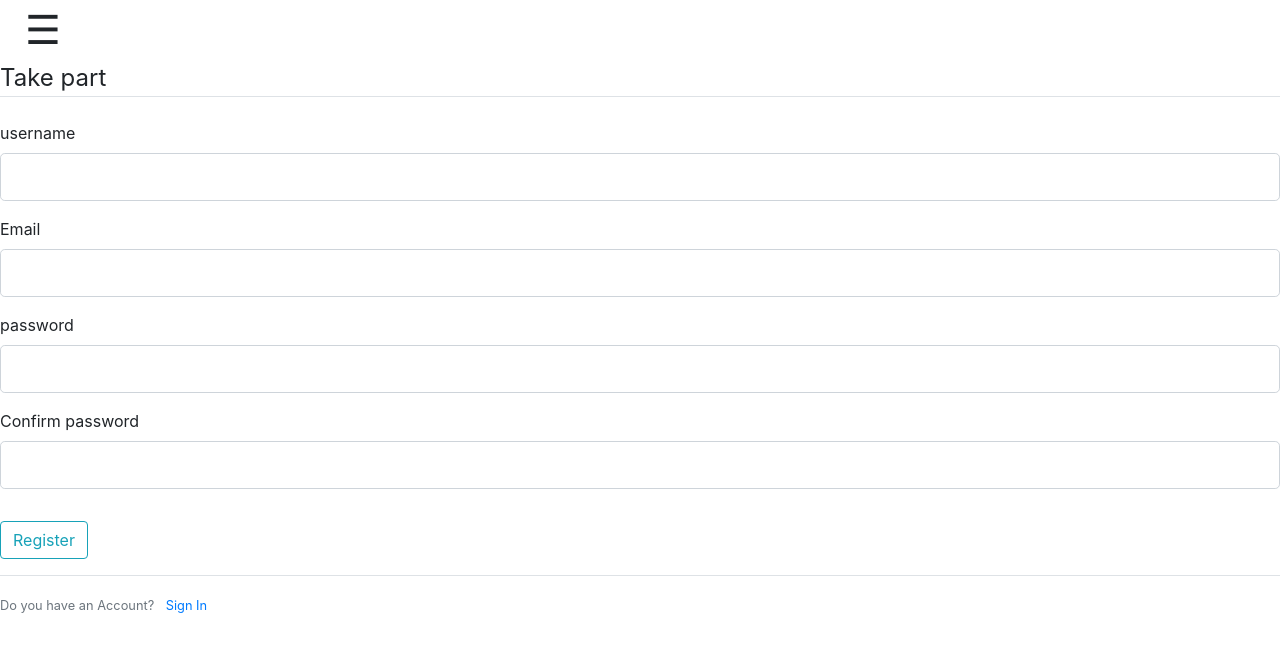
After one commit to cachimiro/travel-company, a Flask app: page /register in a window 1280 px wide. The commit adds this page. Shown: the top 652 px of the page. Run offline with Flask 2, Linux system fonts and the light colour scheme; parts of the project's set-up code (start-up, migrations or seed data) failed here and were passed over; some libraries are stand-ins or nearby versions.

Commit message:
adding login and sql data base

```diff
--- a/app.py
+++ b/app.py
@@ -1,22 +1,102 @@
 import os
-from flask import Flask, render_template, redirect, request, url_for
+from flask import Flask, render_template, redirect, request, url_for, flash
 from flask_pymongo import PyMongo
+from flask_sqlalchemy import SQLAlchemy
 from bson.objectid import ObjectId
 from werkzeug.utils import secure_filename
+from flask_bcrypt import Bcrypt
+from flask_wtf import FlaskForm
+from wtforms import StringField, PasswordField, SubmitField, BooleanField
+from wtforms.validators import DataRequired, Length, Email, EqualTo
 
 app = Flask(__name__)
 app.config["MONGO_DBNAME"] = 'travel'
 app.config["MONGO_URI"] = 'mongodb+srv://root:Johann@myfirstcluster-ugp0n.mongodb.net/travel?retryWrites=true&w=majority'
-
+bcrypt = Bcrypt(app)
 mongo = PyMongo(app)
 app.secret_key = "cachimiro"
+app.config['SQLAlCHEMY_DATABASE_URI'] = 'sqlite:///site.db'
+db = SQLAlchemy(app)
+# this class is for the storege od user
+# for my loging/ register system
+class user(db.Model):
+    id = db.Column(db.integer, primary_key=True)
+    username = db.Column(db.string(15), unique=True, nullable=False)
+    email = db.Column(db.string(100), unique=True, nullable=False)
+    image = db.Column(db.string(20), nullable=False, default='default.jpg')
+    password = db.Column(db.string(60), nullable=False)
+
+    def __repr__(self):
+        return f"User('{self.username}', '{self.email}', '{self.image}')"
+# class for for the registration form
+
+
+class registrationForm(FlaskForm):
+    username = StringField('username',
+                            validators=[DataRequired(), Length(min=1, max=15)])
+    email = StringField('Email',
+                         validators=[DataRequired(), Email()])
+    password = PasswordField('password',
+                              validators=[DataRequired()])
+    password_repeat = PasswordField('Confirm password',
+                                     validators=[DataRequired(), EqualTo('password')])
+    submit = SubmitField('Register')
+
+
+# class for login form
+
+class loginForm(FlaskForm):
+
+    email = StringField('Email',
+                         validators=[DataRequired(), Email()])
+    password = PasswordField('password',
+                              validators=[DataRequired()])
+    remember = BooleanField('Remember Me')
+    submit = SubmitField('Login')
+
 
 @app.route('/')
 def index():
     return render_template("index.html", Travel=mongo.db.pais.find())
 
 
+# this line of code is for my registration form
+@app.route('/register', methods=['GET', 'POST'])
+def registration():
+    form = registrationForm()
+    if form.validate_on_submit():
+        flash(f'An Account has been created for {form.username.data}!', 'success')
+        return redirect(url_for('index'))
+    return render_template('register.html', title="Register", form=form)
 
+# code for the login page
+@app.route('/login',  methods=['GET', 'POST'])
+def Login():
+    form = loginForm()
+    if form.validate_on_submit():
+        if form.email.data == 'johannaguirre55@gmail.com' and form.password.data == "1234":
+            flash('you have been logged in!', 'success')
+            return redirect(url_for('index'))
+        else:
+            flash('wrong log in check user name or password', 'danger')
+    return render_template('login.html', title="Login", form=form)
+
+
+"""
+this lines of code are for the user to create or log in to the system
+
+@app.route("/register", methods=['GET', 'POST'])
+def register():
+    form = registrationForm()
+    if form.validate_on_submit():
+        hashed_password = bcrypt.generate_password_hash(form.password.data).decode('utf-8')
+        user = User(username=form.username.data, email=form.email.data, password=hashed_password)
+        db.session.add(user)
+        db.session.commit()
+        flash('Congratulations your account has now been create', 'success')
+        return redirect(url_for('login'))
+
+"""
 
 if __name__ == '__main__':
     app.run(host=os.environ.get('IP'),
--- a/templates/base.html
+++ b/templates/base.html
@@ -14,7 +14,7 @@
 <div id="myNav" class="overlay">
   <a href="javascript:void(0)" class="closebtn" onclick="closeNav()">&times;</a>
   <div class="overlay-content">
-    <a href="{{ url_for('index') }}">About</a>
+    <a href="{{ url_for('index') }}">Home</a>
     <a href="#">About</a>
     <a href="#">Services</a>
     <a href="#">Clients</a>
@@ -23,7 +23,15 @@
 </div>
 <span style="font-size:40px;cursor:pointer;padding:25px;" onclick="openNav()">&#9776;</span>
 </header>
-
+   {% with messages = get_flashed_messages(with_categories=true) %}
+   {% if messages %}
+   {% for category, message in messages %}
+   <div class="alert alert-{{ category }}">
+   {{ message }}
+   </div>
+   {% endfor %}
+   {% endif %}
+   {% endwith %}
    {% block content %}
         {% endblock %}
         <!-- js code -->
--- /dev/null
+++ b/templates/register.html
@@ -0,0 +1,76 @@
+{% extends 'base.html' %}
+{% block content %}
+<div class="content-section">
+<form method="POST" action="">
+{{ form.hidden_tag() }}
+<fieldset class="form-group">
+<legend class="border-bottom mb-4">Take part</legend>
+<div class="form-group">
+{{ form.username.label(class="form-control-label") }}
+
+{% if form.username.errors %}
+{{ form.username(class="form-control form-control-lg is-invalid") }}
+<div class="invalid-feedback">
+   {% for error in form.username.errors %}
+   <span>{{ error }}</span>
+   {% endfor %}
+</div>
+{% else %}
+{{ form.username(class="form-control form-control-lg") }}
+{% endif %}
+
+</div>
+<div class="form-group">
+{{ form.email.label(class="form-control-label") }}
+{% if form.email.errors %}
+{{ form.email(class="form-control form-control-lg is-invalid") }}
+<div class="invalid-feedback">
+   {% for error in form.email.errors %}
+   <span>{{ error }}</span>
+   {% endfor %}
+</div>
+{% else %}
+{{ form.email(class="form-control form-control-lg") }}
+{% endif %}
+</div>
+<div class="form-group">
+{{ form.password.label(class="form-control-label") }}
+{% if form.password.errors %}
+{{ form.password(class="form-control form-control-lg is-invalid") }}
+<div class="invalid-feedback">
+   {% for error in form.password.errors %}
+   <span>{{ error }}</span>
+   {% endfor %}
+</div>
+{% else %}
+{{ form.password(class="form-control form-control-lg") }}
+{% endif %}
+</div>
+<div class="form-group">
+{{ form.password_repeat.label(class="form-control-label") }}
+{% if form.password_repeat.errors %}
+{{ form.password_repeat(class="form-control form-control-lg is-invalid") }}
+<div class="invalid-feedback">
+   {% for error in form.password_repeat.errors %}
+   <span>{{ error }}</span>
+   {% endfor %}
+</div>
+{% else %}
+{{ form.password_repeat(class="form-control form-control-lg") }}
+{% endif %}
+</div>
+</fieldset>
+<div class="form-group">
+{{ form.submit(class="btn btn-outline-info") }}
+</div>
+</form>
+</div>
+<div>
+<div class="border-top pt-3">
+<small class="text-muted">
+Do you have an Account? <a class="ml-2" href="{{ url_for('Login') }}">Sign In</a>
+</small>
+</div>
+</div>
+
+{% endblock %}
```
Also changed, not shown: templates/login.html (added, +55 -0 lines).
